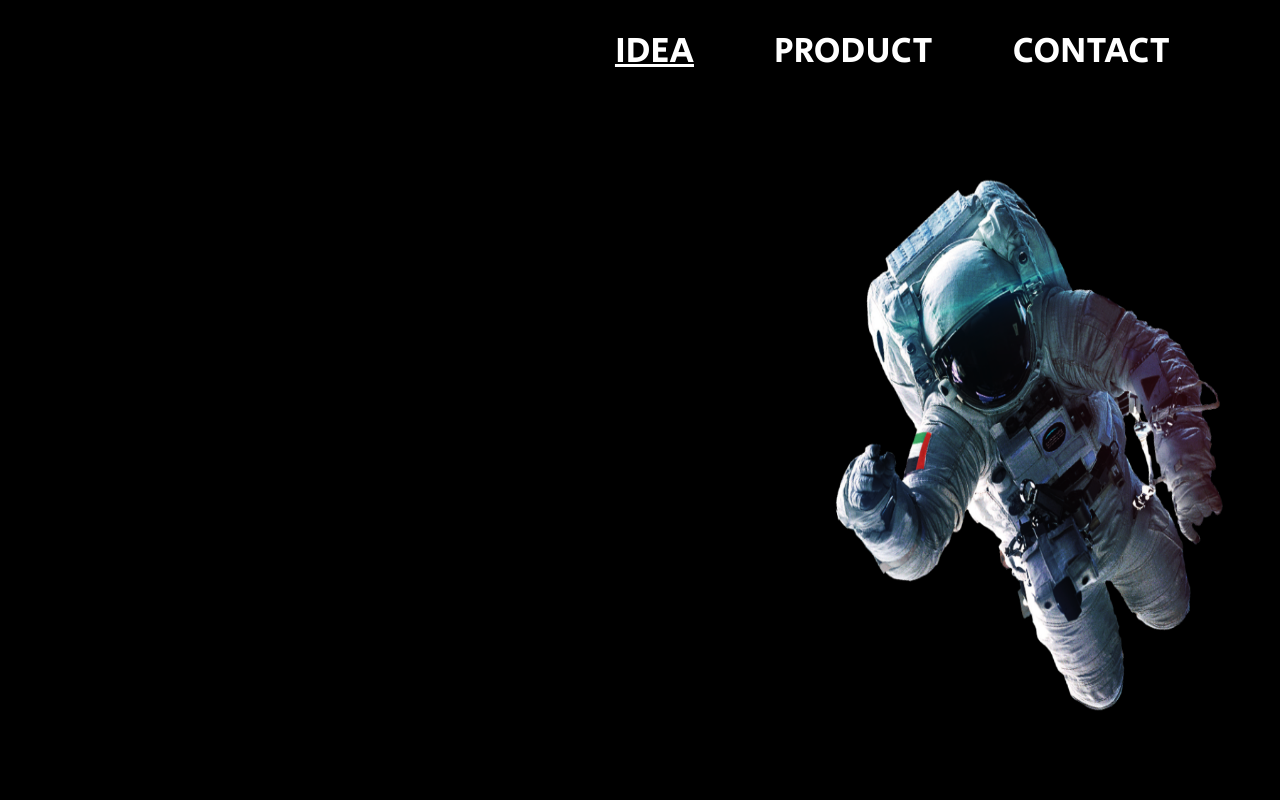
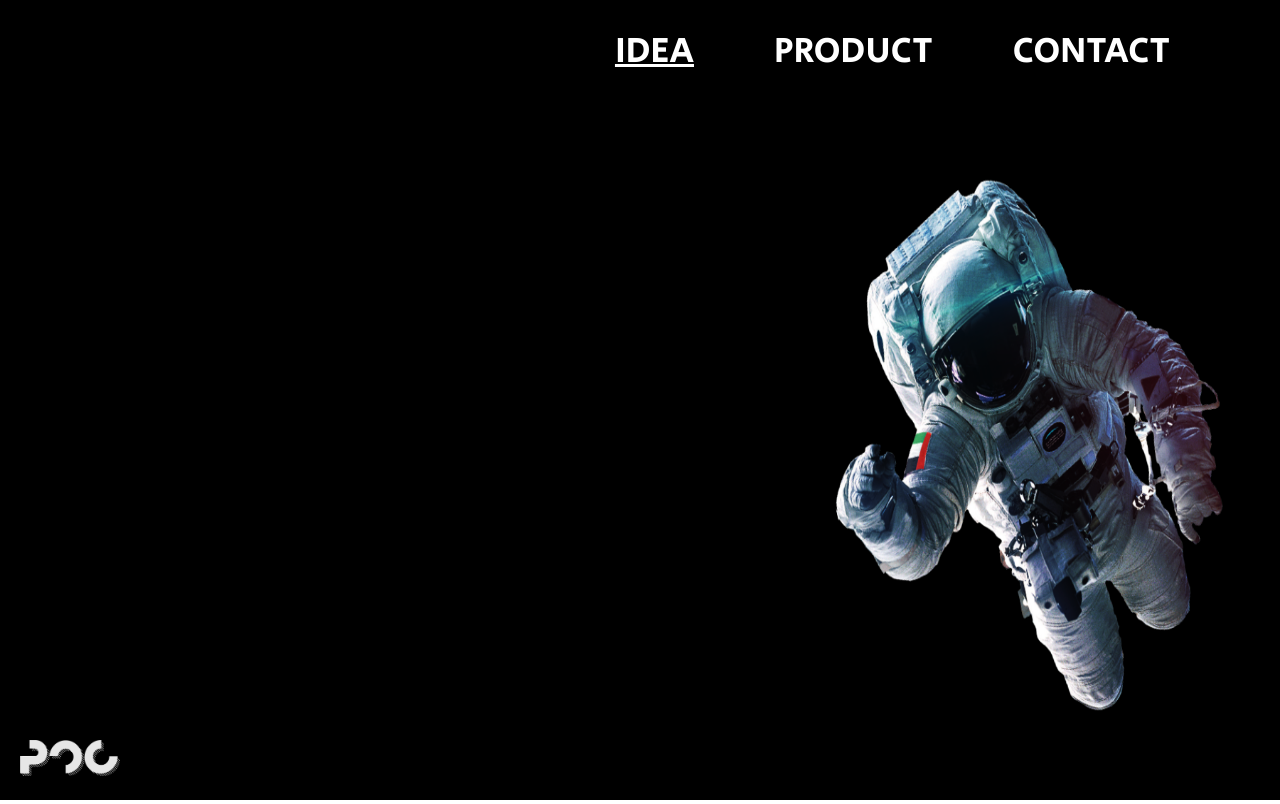
Before and after one commit to PoCInnovation/SpaceAppHackathon, a React (Create React App) app: page / in a window 1280 px wide. Built offline with nearby package versions, Linux system fonts and the light colour scheme.

Commit message:
add: floating logo

```diff
--- a/src/pages/Home.tsx
+++ b/src/pages/Home.tsx
@@ -1,4 +1,4 @@
-import React, { useState } from 'react';
+import React from 'react';
 import styled from 'styled-components';
 import { Header } from '../components/Header';
 
@@ -9,19 +9,30 @@ const Container = styled.div`
 `;
 
 const LeftView = styled.div`
-    width: 60%;
-    height: 100%;
+  width: 60%;
+  height: 100%;
 `;
 
 const RightView = styled.div`
-    width: 40%;
-    height: 100%;
+  width: 40%;
+  height: 100%;
+`;
+
+const LogoView = styled.a`
+  position: absolute;
+  left: 0;
+  bottom: 0;
+  margin-left: 20px;
+  margin-bottom: 20px;
 `;
 
 function Home(): JSX.Element {
   return (
     <Container style={{ flexDirection: 'column', height: window.innerHeight }}>
       <Header />
+      <LogoView href="https://github.com/PoCInnovation" rel="noreferrer" target="_blank">
+        <img alt="poc" src="/logo.png" style={{ width: '20%', height: '20%' }} />
+      </LogoView>
       <Container style={{ flexDirection: 'row', width: '100%', height: '100%' }}>
         <LeftView />
         <RightView>
--- a/src/pages/Product.tsx
+++ b/src/pages/Product.tsx
@@ -1,12 +1,19 @@
 import React from 'react';
+import styled from 'styled-components';
 import { Header } from '../components/Header';
+
+const Container = styled.div`
+  background: #2f3437;
+  display: flex;
+  border: none;
+`;
 
 function Product(): JSX.Element {
   return (
-    <div>
+    <Container style={{ flexDirection: 'column', height: window.innerHeight }}>
       <Header />
       <p>Product</p>
-    </div>
+    </Container>
   );
 }
 
```
Also changed, not shown: public/logo.png (added).
